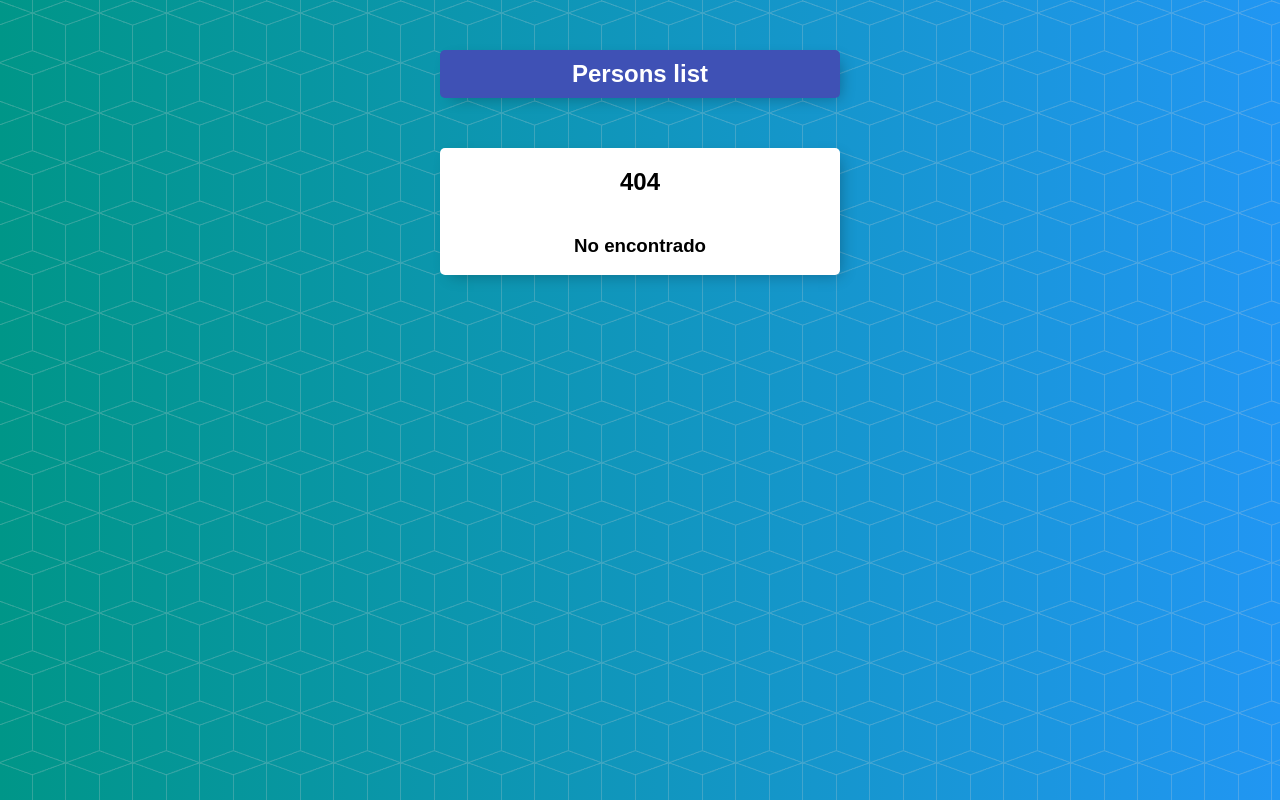
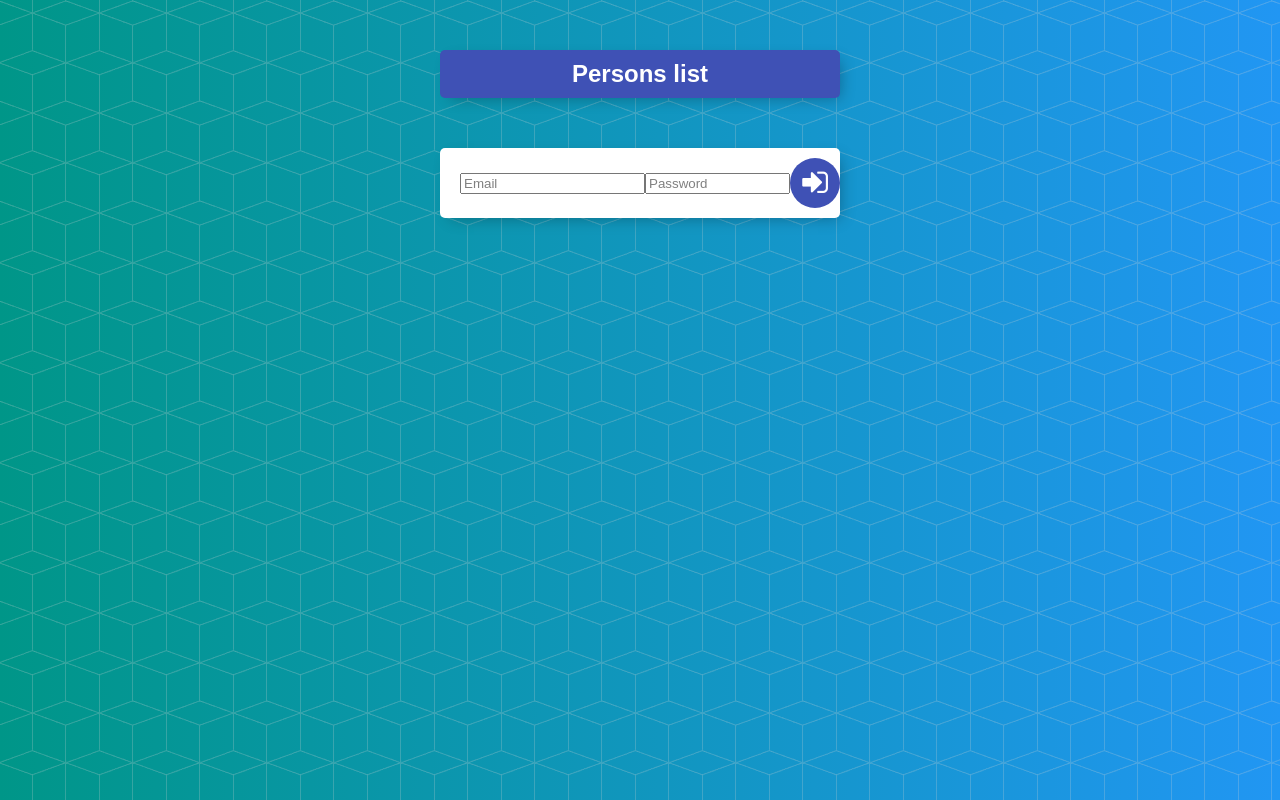
Before and after one commit to jfbarahonag/persons-list, an Angular app: page /login in a window 1280 px wide. Before the commit this address had no page. Shown: the top 800 px of the page. Built offline with nearby package versions, Linux system fonts and the light colour scheme.

Commit message:
login component was added

```diff
--- a/src/app/app-routing.module.ts
+++ b/src/app/app-routing.module.ts
@@ -1,3 +1,4 @@
+import { LoginComponent } from './login/login.component';
 import { ErrorComponent } from './error/error.component';
 import { FormComponent } from './persons/form/form.component';
 import { PersonsComponent } from './persons/persons.component';
@@ -24,6 +25,10 @@ const routes: Routes = [
     ]
   },
   {
+    path: 'login',
+    component: LoginComponent
+  },
+  {
     path: '**',
     component: ErrorComponent
   }
--- a/src/app/app.module.ts
+++ b/src/app/app.module.ts
@@ -12,9 +12,10 @@ import { FormComponent } from './persons/form/form.component';
 import { PersonsComponent } from './persons/persons.component';
 import { ErrorComponent } from './error/error.component';
 import { HttpClientModule } from '@angular/common/http';
+import { LoginComponent } from './login/login.component';
 
 @NgModule({
-  declarations: [AppComponent, PersonComponent, FormComponent, PersonsComponent, ErrorComponent],
+  declarations: [AppComponent, PersonComponent, FormComponent, PersonsComponent, ErrorComponent, LoginComponent],
   imports: [BrowserModule, FormsModule, AppRoutingModule, HttpClientModule],
   providers: [LoggingService, PersonsService, DataServices],
   bootstrap: [AppComponent],
--- /dev/null
+++ b/src/app/login/login.component.html
@@ -0,0 +1,11 @@
+<section class="box">
+  <form class="item" #loginF="ngForm" (ngSubmit)="loginF.form.valid && login(loginF)">
+    <div>
+      <input type="email" name="email" placeholder="Email" ngModel required size="20" />
+    </div>
+    <div>
+      <input type="password" name="password" placeholder="Password" ngModel required size="15" />
+    </div>
+    <button type="submit" style="cursor: pointer;"><i class="fa fa-sign-in"></i></button>
+  </form>
+</section>
--- /dev/null
+++ b/src/app/login/login.component.ts
@@ -0,0 +1,14 @@
+import { Component } from '@angular/core';
+import { NgForm } from '@angular/forms';
+
+@Component({
+  selector: 'app-login',
+  templateUrl: './login.component.html',
+  styleUrls: ['./login.component.css']
+})
+export class LoginComponent {
+  login(form: NgForm) {
+    const email = form.value.email;
+    const password = form.value.password;
+  }
+}
```
Also changed, not shown: src/app/login/login.component.css (added).
